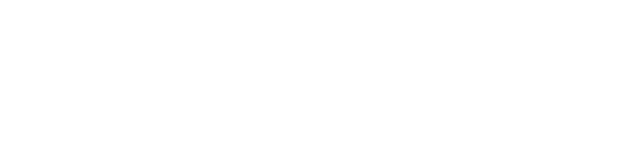
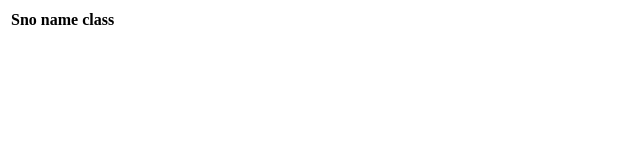
Before and after one commit to kaviyarasan51/upskill-javascript-basics, a plain HTML site: page index.html in a window 1280 px wide. Shown: the whole page, without its empty margins (0-640 px from the left). Drawn offline with Linux system fonts and the light colour scheme.

Commit message:
table Added

```diff
--- a/index.html
+++ b/index.html
@@ -5,5 +5,13 @@
     <meta name="viewport" content="width=device-width, initial-scale=1.0" />
     <title>Mt first JS</title>
   </head>
-  <body></body>
+  <body>
+    <table>
+      <tr>
+        <th>Sno</th>
+        <th>name</th>
+        <th>class</th>
+      </tr>
+    </table>
+  </body>
 </html>
```
